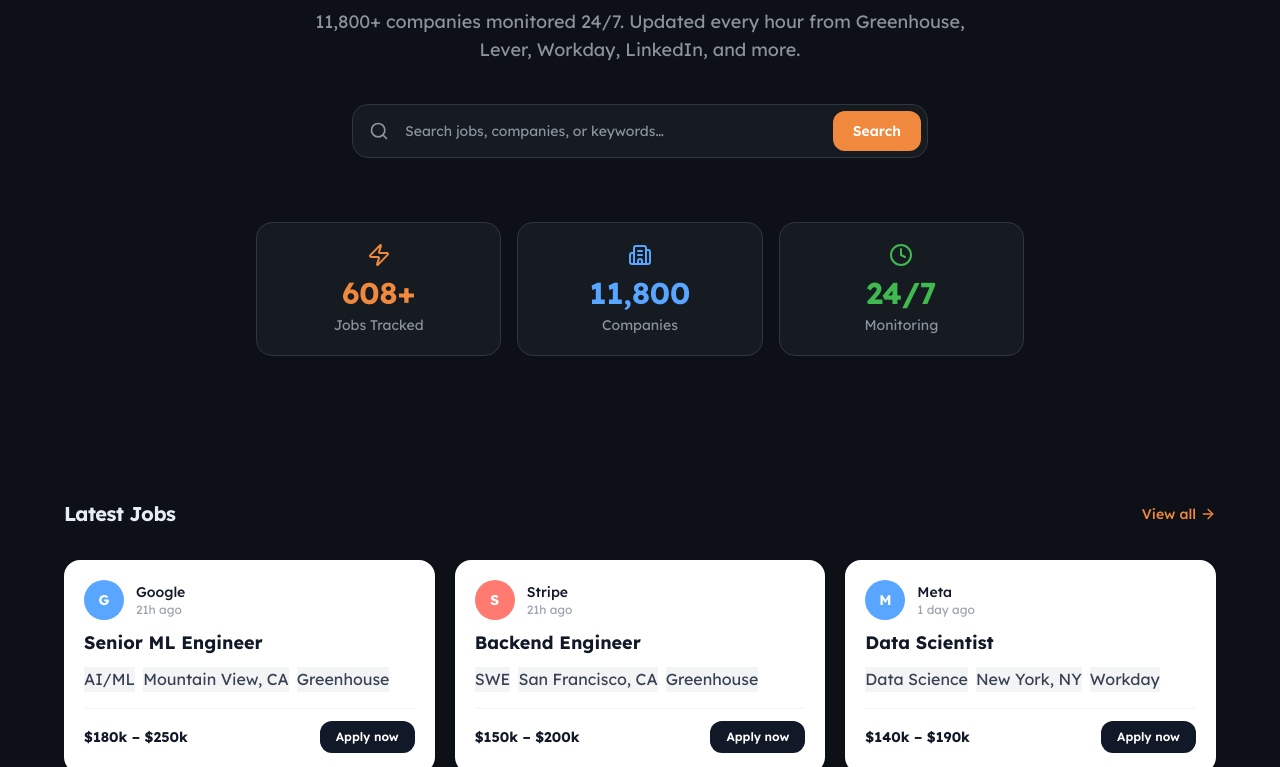
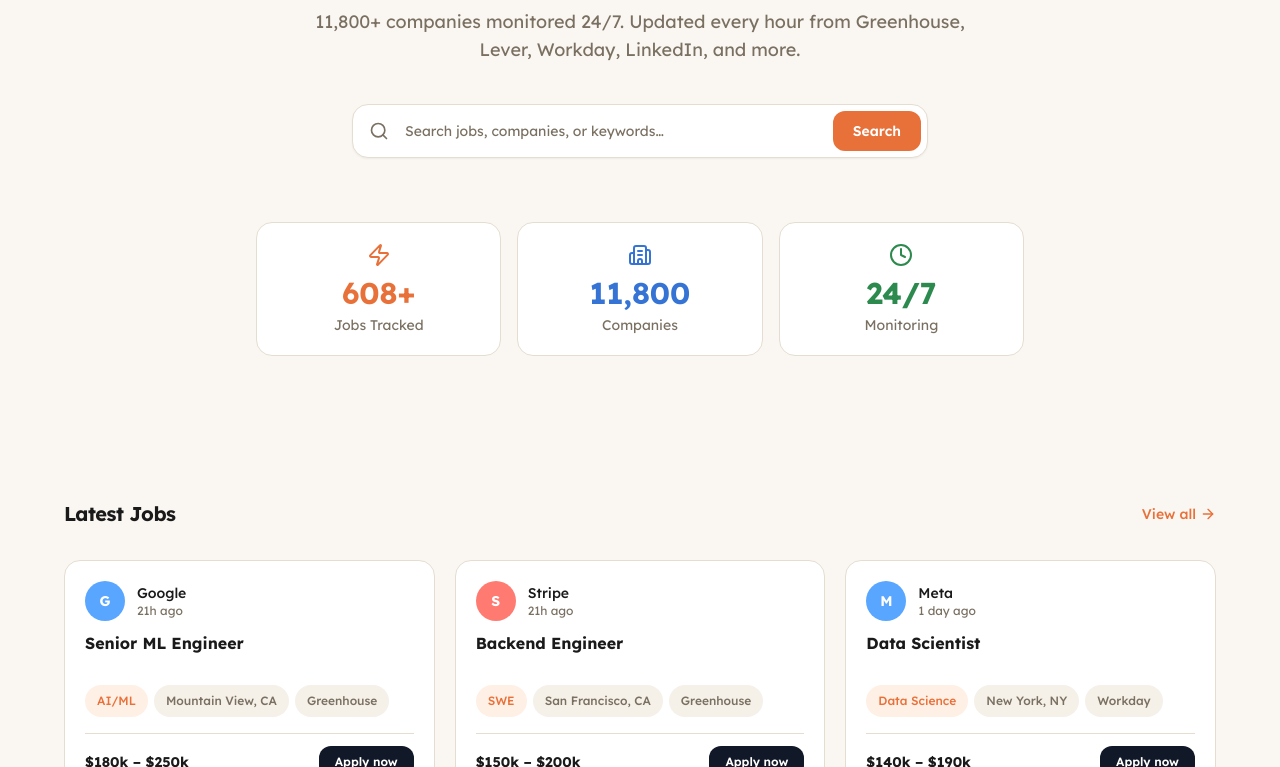
Before and after one commit to premxai/jobclaw, a Next.js app in the folder web/: page / in a window 1280 px wide. Shown: the part 273-1040 px from the top of the page. Built offline with nearby package versions, Linux system fonts and the light colour scheme; no server answers.

Commit message:
feat: switch to warm cream theme, uniform card heights

```diff
--- a/web/src/app/dashboard/page.tsx
+++ b/web/src/app/dashboard/page.tsx
@@ -18,11 +18,12 @@
 
 const CHART_TOOLTIP_STYLE = {
     contentStyle: {
-        backgroundColor: "#161B22",
-        border: "1px solid #30363D",
+        backgroundColor: "#FFFFFF",
+        border: "1px solid #E5DDD0",
         borderRadius: "8px",
-        color: "#E6EDF3",
+        color: "#1A1A1A",
         fontSize: "13px",
+        boxShadow: "0 4px 12px rgba(0,0,0,0.08)",
     },
 };
 
@@ -53,7 +54,7 @@
                 y={y + height / 2}
                 textAnchor="start"
                 dominantBaseline="central"
-                fill="#E6EDF3"
+                fill="#1A1A1A"
                 fontSize={12}
                 fontWeight={500}
             >
@@ -170,18 +171,18 @@
     }, [jobs, categoryData]);
 
     const statCards = [
-        { icon: Briefcase, label: "Total Tracked", value: stats.total, color: "#F0883E" },
-        { icon: Send, label: "Applied", value: stats.applied, color: "#58A6FF" },
-        { icon: Target, label: "Interviews", value: stats.interview, color: "#D29922" },
-        { icon: Trophy, label: "Offers", value: stats.offer, color: "#3FB950" },
+        { icon: Briefcase, label: "Total Tracked", value: stats.total, color: "#E8713A" },
+        { icon: Send, label: "Applied", value: stats.applied, color: "#3574D4" },
+        { icon: Target, label: "Interviews", value: stats.interview, color: "#C98A1A" },
+        { icon: Trophy, label: "Offers", value: stats.offer, color: "#2D8A4E" },
     ];
 
     // Pipeline funnel
     const funnelData = [
-        { stage: "Saved", count: stats.saved, color: "#8B949E" },
-        { stage: "Applied", count: stats.applied, color: "#58A6FF" },
-        { stage: "Interview", count: stats.interview, color: "#D29922" },
-        { stage: "Offer", count: stats.offer, color: "#3FB950" },
+        { stage: "Saved", count: stats.saved, color: "#7A7062" },
+        { stage: "Applied", count: stats.applied, color: "#3574D4" },
+        { stage: "Interview", count: stats.interview, color: "#C98A1A" },
+        { stage: "Offer", count: stats.offer, color: "#2D8A4E" },
     ];
 
     return (
@@ -297,8 +298,8 @@
                                     <h2 className="font-semibold text-sm mb-4">Top Companies Applied</h2>
                                     <ResponsiveContainer width="100%" height={260}>
                                         <BarChart data={companyData} layout="vertical" margin={{ left: 10 }}>
-                                            <XAxis type="number" stroke="#8B949E" fontSize={11} />
-                                            <YAxis type="category" dataKey="name" stroke="#8B949E" fontSize={11} width={85} />
+                                            <XAxis type="number" stroke="#B8AFA0" fontSize={11} />
+                                            <YAxis type="category" dataKey="name" stroke="#B8AFA0" fontSize={11} width={85} />
                                             <Tooltip {...CHART_TOOLTIP_STYLE} />
                                             <Bar dataKey="value" radius={[0, 4, 4, 0]}>
                                                 {companyData.map((_, i) => (
@@ -317,15 +318,15 @@
                                 <h2 className="font-semibold text-sm mb-4">Application Timeline</h2>
                                 <ResponsiveContainer width="100%" height={220}>
                                     <LineChart data={timelineData}>
-                                        <XAxis dataKey="date" stroke="#8B949E" fontSize={11} />
-                                        <YAxis stroke="#8B949E" fontSize={11} />
+                                        <XAxis dataKey="date" stroke="#B8AFA0" fontSize={11} />
+                                        <YAxis stroke="#B8AFA0" fontSize={11} />
                                         <Tooltip {...CHART_TOOLTIP_STYLE} />
                                         <Line
                                             type="monotone"
                                             dataKey="applications"
-                                            stroke="#F0883E"
+                                            stroke="#E8713A"
                                             strokeWidth={2.5}
-                                            dot={{ fill: "#F0883E", r: 3 }}
+                                            dot={{ fill: "#E8713A", r: 3 }}
                                             activeDot={{ r: 5 }}
                                         />
                                     </LineChart>
@@ -364,10 +365,10 @@
                                             <p className="text-sm font-medium text-text-primary truncate">{job.title}</p>
                                             <p className="text-xs text-text-secondary">{job.company}</p>
                                         </div>
-                                        <span className={`pill text-xs ${job.status === "offer" ? "bg-green-500/10 text-green-400" :
-                                                job.status === "interview" ? "bg-yellow-500/10 text-yellow-400" :
-                                                    job.status === "applied" ? "bg-blue-500/10 text-blue-400" :
-                                                        "pill-dark"
+                                        <span className={`pill text-xs ${job.status === "offer" ? "bg-green-100 text-green-700" :
+                                            job.status === "interview" ? "bg-yellow-100 text-yellow-700" :
+                                                job.status === "applied" ? "bg-blue-100 text-blue-700" :
+                                                    "pill-dark"
                                             }`}>
                                             {job.status.charAt(0).toUpperCase() + job.status.slice(1)}
                                         </span>
--- a/web/src/app/globals.css
+++ b/web/src/app/globals.css
@@ -3,8 +3,8 @@
 @tailwind utilities;
 
 /* ═══════════════════════════════════════════════════════════
-   JobClaw — Global Styles
-   Typography: Lexend | Theme: Dark | Style: Clean & Minimal
+   JobClaw — Warm Theme
+   Typography: Lexend | Theme: Warm Cream | Style: Clean
    ═══════════════════════════════════════════════════════════ */
 
 @layer base {
@@ -21,55 +21,53 @@
   }
 
   body {
-    background-color: #0D1117;
-    color: #E6EDF3;
+    background-color: #FAF7F2;
+    color: #1A1A1A;
     font-family: var(--font-lexend), 'Lexend', system-ui, sans-serif;
     line-height: 1.6;
     min-height: 100vh;
   }
 
-  /* Selection */
   ::selection {
-    background: rgba(240, 136, 62, 0.3);
-    color: #E6EDF3;
+    background: rgba(232, 113, 58, 0.2);
+    color: #1A1A1A;
   }
 
-  /* Scrollbar */
   ::-webkit-scrollbar {
     width: 8px;
     height: 8px;
   }
 
   ::-webkit-scrollbar-track {
-    background: #0D1117;
+    background: #FAF7F2;
   }
 
   ::-webkit-scrollbar-thumb {
-    background: #30363D;
+    background: #D5CEC2;
     border-radius: 4px;
   }
 
   ::-webkit-scrollbar-thumb:hover {
-    background: #484F58;
+    background: #B8AFA0;
   }
 
-  /* Focus */
   *:focus-visible {
-    outline: 2px solid #F0883E;
+    outline: 2px solid #E8713A;
     outline-offset: 2px;
   }
 }
 
 @layer components {
 
-  /* Job card — the white card from the mood board */
+  /* Job card — uniform height with flex layout */
   .job-card {
-    @apply bg-white rounded-xl p-5 transition-all duration-200;
-    box-shadow: 0 1px 3px rgba(0, 0, 0, 0.08);
+    @apply bg-white rounded-xl p-5 transition-all duration-200 flex flex-col h-full;
+    border: 1px solid #E5DDD0;
   }
 
   .job-card:hover {
-    box-shadow: 0 4px 16px rgba(0, 0, 0, 0.12);
+    border-color: #E8713A;
+    box-shadow: 0 4px 20px rgba(232, 113, 58, 0.08);
     transform: translateY(-2px);
   }
 
@@ -79,20 +77,23 @@
   }
 
   .pill-dark {
-    @apply bg-surface-2 text-text-secondary border border-border;
+    @apply bg-surface-2 text-text-secondary;
+    border: 1px solid #E5DDD0;
   }
 
   .pill-accent {
-    @apply bg-accent/10 text-accent;
+    background: #FFF0E6;
+    color: #E8713A;
   }
 
   .pill-white {
-    @apply bg-gray-100 text-gray-700;
+    @apply bg-surface-2 text-text-secondary;
   }
 
   /* Stat card */
   .stat-card {
-    @apply bg-surface rounded-xl border border-border p-5;
+    @apply bg-white rounded-xl p-5;
+    border: 1px solid #E5DDD0;
   }
 
   /* Section heading */
@@ -102,11 +103,12 @@
 
   /* CTA button */
   .btn-primary {
-    @apply inline-flex items-center justify-center px-5 py-2.5 bg-accent text-white font-semibold rounded-lg transition-colors duration-150 text-sm;
+    @apply inline-flex items-center justify-center px-5 py-2.5 text-white font-semibold rounded-lg transition-colors duration-150 text-sm;
+    background: #E8713A;
   }
 
   .btn-primary:hover {
-    @apply bg-accent-hover;
+    background: #D4612E;
   }
 
   .btn-dark {
@@ -118,7 +120,8 @@
   }
 
   .btn-outline {
-    @apply inline-flex items-center justify-center px-5 py-2.5 bg-transparent text-text-primary border border-border font-medium rounded-lg transition-colors duration-150 text-sm;
+    @apply inline-flex items-center justify-center px-5 py-2.5 bg-white text-text-primary font-medium rounded-lg transition-colors duration-150 text-sm;
+    border: 1px solid #E5DDD0;
   }
 
   .btn-outline:hover {
@@ -127,17 +130,18 @@
 
   /* Kanban column */
   .kanban-column {
-    @apply bg-surface/50 rounded-xl border border-border p-4 min-h-[400px];
-    backdrop-filter: blur(8px);
+    @apply bg-surface-2 rounded-xl p-4 min-h-[400px];
+    border: 1px solid #E5DDD0;
   }
 
   /* Kanban card */
   .kanban-card {
-    @apply bg-surface-2 rounded-lg border border-border p-4 cursor-grab transition-all duration-150;
+    @apply bg-white rounded-lg p-4 cursor-grab transition-all duration-150;
+    border: 1px solid #E5DDD0;
   }
 
   .kanban-card:hover {
-    @apply border-accent/50;
+    border-color: #E8713A;
   }
 
   .kanban-card:active {
@@ -146,7 +150,12 @@
 
   /* Input field */
   .input-field {
-    @apply w-full bg-surface border border-border rounded-lg px-4 py-3 text-text-primary placeholder-text-secondary text-sm transition-colors focus:border-accent focus:outline-none;
+    @apply w-full bg-white rounded-lg px-4 py-3 text-text-primary placeholder-text-secondary text-sm transition-colors focus:outline-none;
+    border: 1px solid #E5DDD0;
+  }
+
+  .input-field:focus {
+    border-color: #E8713A;
   }
 }
 
@@ -154,16 +163,4 @@
   .text-balance {
     text-wrap: balance;
   }
-
-  .animate-delay-100 {
-    animation-delay: 100ms;
-  }
-
-  .animate-delay-200 {
-    animation-delay: 200ms;
-  }
-
-  .animate-delay-300 {
-    animation-delay: 300ms;
-  }
 }
--- a/web/src/app/layout.tsx
+++ b/web/src/app/layout.tsx
@@ -26,7 +26,7 @@
   children: React.ReactNode;
 }>) {
   return (
-    <html lang="en" className="dark">
+    <html lang="en">
       <body className={`${lexend.variable} font-sans antialiased`}>
         {children}
       </body>
--- a/web/src/app/page.tsx
+++ b/web/src/app/page.tsx
@@ -29,7 +29,7 @@
       {/* Hero */}
       <section className="pt-20 pb-16 px-6">
         <div className="max-w-4xl mx-auto text-center">
-          <h1 className="text-5xl md:text-6xl font-bold tracking-tight mb-4 animate-fade-in">
+          <h1 className="text-5xl md:text-6xl font-bold tracking-tight mb-4 text-text-primary animate-fade-in">
             Track Every Tech Job.
             <br />
             <span className="text-accent">Automatically.</span>
@@ -41,7 +41,7 @@
 
           {/* Search bar */}
           <div className="max-w-xl mx-auto mb-16 animate-slide-up">
-            <div className="flex items-center bg-surface border border-border rounded-xl overflow-hidden focus-within:border-accent transition-colors">
+            <div className="flex items-center bg-white border border-border rounded-xl overflow-hidden focus-within:border-accent transition-colors shadow-sm">
               <Search className="w-5 h-5 text-text-secondary ml-4 shrink-0" />
               <input
                 type="text"
@@ -61,13 +61,13 @@
         {/* Stats */}
         <div className="max-w-3xl mx-auto grid grid-cols-3 gap-4 mb-20">
           {[
-            { icon: Zap, value: `${stats.total_jobs}+`, label: "Jobs Tracked", color: "text-accent" },
-            { icon: Building2, value: stats.total_companies.toLocaleString(), label: "Companies", color: "text-info" },
-            { icon: Clock, value: "24/7", label: "Monitoring", color: "text-success" },
+            { icon: Zap, value: `${stats.total_jobs}+`, label: "Jobs Tracked", color: "#E8713A" },
+            { icon: Building2, value: stats.total_companies.toLocaleString(), label: "Companies", color: "#3574D4" },
+            { icon: Clock, value: "24/7", label: "Monitoring", color: "#2D8A4E" },
           ].map((stat, i) => (
             <div key={i} className="stat-card text-center animate-slide-up" style={{ animationDelay: `${i * 100}ms` }}>
-              <stat.icon className={`w-6 h-6 ${stat.color} mx-auto mb-2`} />
-              <div className={`text-3xl font-bold ${stat.color}`}>{stat.value}</div>
+              <stat.icon className="w-6 h-6 mx-auto mb-2" style={{ color: stat.color }} />
+              <div className="text-3xl font-bold" style={{ color: stat.color }}>{stat.value}</div>
               <div className="text-sm text-text-secondary mt-1">{stat.label}</div>
             </div>
           ))}
@@ -87,7 +87,7 @@
           <div className="grid grid-cols-1 md:grid-cols-2 lg:grid-cols-3 gap-5">
             {jobs.map((job, i) => (
               <div key={job.internal_hash || i} className="animate-slide-up" style={{ animationDelay: `${i * 50}ms` }}>
-                <Link href={`/jobs/${job.id}`}>
+                <Link href={`/jobs/${job.id}`} className="block h-full">
                   <JobCard job={job} />
                 </Link>
               </div>
@@ -103,7 +103,7 @@
       </section>
 
       {/* Footer */}
-      <footer className="border-t border-border py-8 px-6">
+      <footer className="border-t border-border py-8 px-6 bg-white">
         <div className="max-w-6xl mx-auto flex items-center justify-between text-sm text-text-secondary">
           <p>🦀 JobClaw — Tracking {stats.total_companies.toLocaleString()} companies</p>
           <div className="flex items-center gap-4">
--- a/web/src/components/JobCard.tsx
+++ b/web/src/components/JobCard.tsx
@@ -1,6 +1,4 @@
-// Job Card — clean white card matching the mood board reference
-// Company logo, title, tags, salary, apply button
-
+// Job Card — uniform height, warm theme
 import CompanyLogo from "./CompanyLogo";
 
 export interface Job {
@@ -90,22 +88,22 @@
     const time = timeAgo(job.date_posted || job.first_seen || "");
 
     return (
-        <div className="job-card group">
+        <div className="job-card">
             {/* Header: logo + company + time + save */}
             <div className="flex items-start justify-between mb-3">
                 <div className="flex items-center gap-3">
                     <CompanyLogo company={job.company} size="md" />
                     <div>
-                        <p className="text-sm font-medium text-gray-900">{job.company}</p>
-                        {time && <p className="text-xs text-gray-400">{time}</p>}
+                        <p className="text-sm font-medium text-text-primary">{job.company}</p>
+                        {time && <p className="text-xs text-text-secondary">{time}</p>}
                     </div>
                 </div>
                 {onSave && (
                     <button
                         onClick={(e) => { e.preventDefault(); onSave(job); }}
                         className={`px-3 py-1 rounded-full text-xs font-medium border transition-colors ${saved
-                                ? "bg-gray-900 text-white border-gray-900"
-                                : "bg-white text-gray-500 border-gray-200 hover:border-gray-400"
+                                ? "bg-accent text-white border-accent"
+                                : "bg-white text-text-secondary border-border hover:border-accent"
                             }`}
                     >
                         {saved ? "Saved ✓" : "Save"}
@@ -113,29 +111,28 @@
                 )}
             </div>
 
-            {/* Title */}
-            <h3 className="text-lg font-bold text-gray-900 mb-3 leading-tight">
+            {/* Title — fixed 2 lines */}
+            <h3 className="text-base font-bold text-text-primary mb-3 leading-tight line-clamp-2 min-h-[2.5rem]">
                 {job.title}
             </h3>
 
-            {/* Tags */}
-            <div className="flex flex-wrap gap-2 mb-4">
-                {category && (
-                    <span className="pill-white">{category}</span>
+            {/* Tags — fixed height area */}
+            <div className="flex flex-wrap gap-1.5 mb-4 min-h-[2rem]">
+                {category && <span className="pill pill-accent">{category}</span>}
+                {job.location && (
+                    <span className="pill pill-white">{job.location.length > 22 ? job.location.slice(0, 22) + "…" : job.location}</span>
                 )}
-                {job.location && (
-                    <span className="pill-white">{job.location.length > 25 ? job.location.slice(0, 25) + "…" : job.location}</span>
-                )}
-                <span className="pill-white">{sourceLabel(job.source_ats)}</span>
+                <span className="pill pill-white">{sourceLabel(job.source_ats)}</span>
             </div>
 
+            {/* Spacer to push footer to bottom */}
+            <div className="flex-1" />
+
             {/* Footer: salary + apply */}
-            <div className="flex items-center justify-between pt-3 border-t border-gray-100">
+            <div className="flex items-center justify-between pt-3 border-t border-border">
                 <div>
-                    {salary && <p className="text-sm font-bold text-gray-900">{salary}</p>}
-                    {!salary && job.location && (
-                        <p className="text-xs text-gray-400">{job.location}</p>
-                    )}
+                    {salary && <p className="text-sm font-bold text-text-primary">{salary}</p>}
+                    {!salary && <p className="text-xs text-text-secondary">{job.location || "—"}</p>}
                 </div>
                 <a
                     href={job.url}
--- a/web/tailwind.config.ts
+++ b/web/tailwind.config.ts
@@ -1,7 +1,6 @@
 import type { Config } from "tailwindcss";
 
 const config: Config = {
-	darkMode: ["class"],
 	content: [
 		"./src/pages/**/*.{js,ts,jsx,tsx,mdx}",
 		"./src/components/**/*.{js,ts,jsx,tsx,mdx}",
@@ -13,41 +12,41 @@
 				sans: ['var(--font-lexend)', 'Lexend', 'system-ui', 'sans-serif'],
 			},
 			colors: {
-				// JobClaw dark palette
+				// Warm palette
+				background: '#FAF7F2',
+				foreground: '#1A1A1A',
 				surface: {
-					DEFAULT: '#161B22',
-					2: '#21262D',
-					3: '#282E36',
+					DEFAULT: '#FFFFFF',
+					2: '#F5F0E8',
+					3: '#EDE6D8',
 				},
-				border: '#30363D',
-				'text-primary': '#E6EDF3',
-				'text-secondary': '#8B949E',
+				border: '#E5DDD0',
+				'text-primary': '#1A1A1A',
+				'text-secondary': '#7A7062',
 				accent: {
-					DEFAULT: '#F0883E',
-					hover: '#E07020',
+					DEFAULT: '#E8713A',
+					hover: '#D4612E',
+					light: '#FFF0E6',
 				},
-				success: '#3FB950',
-				info: '#58A6FF',
-				warning: '#D29922',
-				// Semantic tokens
-				background: '#0D1117',
-				foreground: '#E6EDF3',
+				success: '#2D8A4E',
+				info: '#3574D4',
+				warning: '#C98A1A',
 				card: {
-					DEFAULT: '#161B22',
-					foreground: '#E6EDF3',
+					DEFAULT: '#FFFFFF',
+					foreground: '#1A1A1A',
 				},
 				muted: {
-					DEFAULT: '#21262D',
-					foreground: '#8B949E',
+					DEFAULT: '#F5F0E8',
+					foreground: '#7A7062',
 				},
-				// Chart colors
+				// Chart colors — warm palette
 				chart: {
-					'1': '#F0883E',
-					'2': '#58A6FF',
-					'3': '#3FB950',
-					'4': '#D29922',
-					'5': '#BC8CFF',
-					'6': '#FF7B72',
+					'1': '#E8713A',
+					'2': '#3574D4',
+					'3': '#2D8A4E',
+					'4': '#C98A1A',
+					'5': '#9B6FD4',
+					'6': '#D44B4B',
 				},
 			},
 			borderRadius: {
```
Also changed, not shown: web/src/app/jobs/[id]/page.tsx (+12 -28 lines), web/src/app/jobs/page.tsx (+9 -32 lines), web/src/app/tracker/page.tsx (+28 -78 lines), web/src/components/TopNav.tsx (+4 -4 lines).
